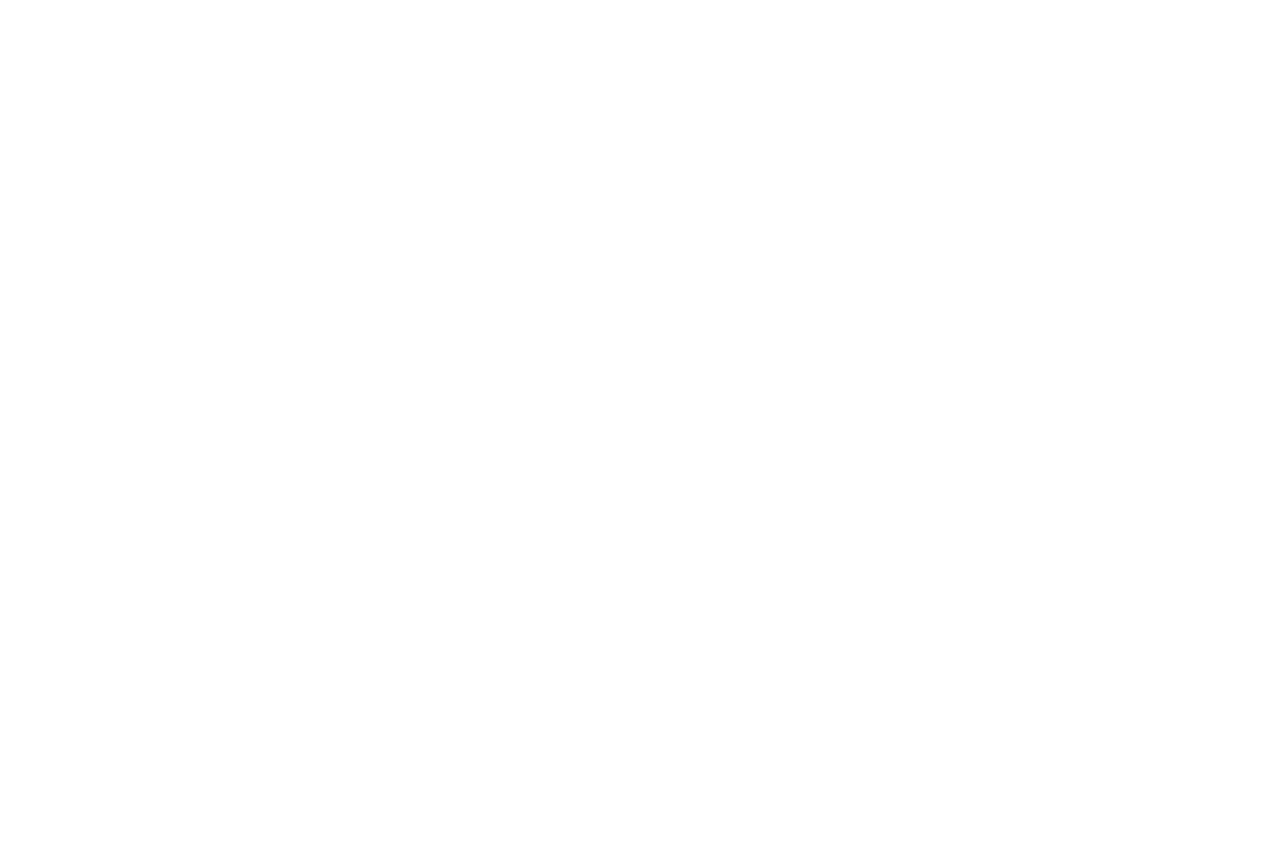
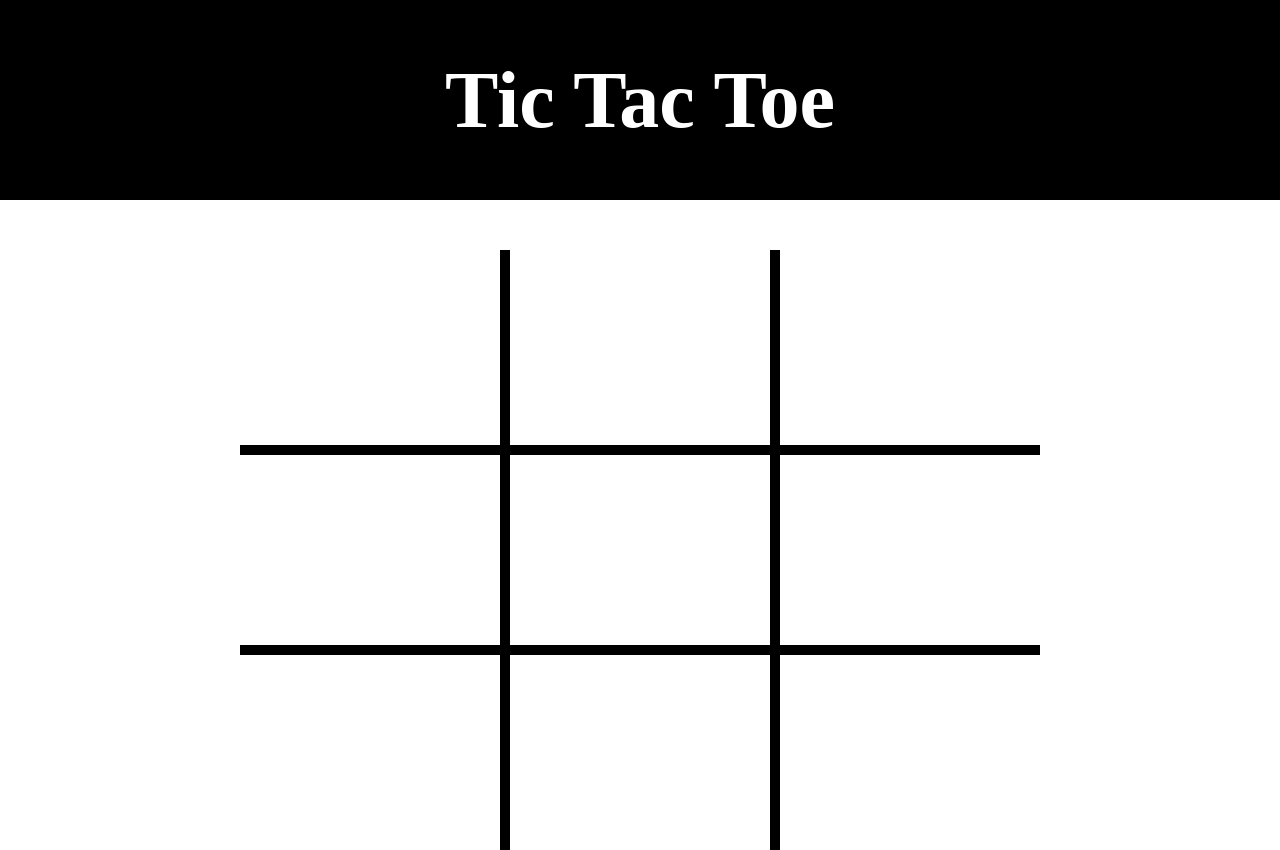
Before and after one commit to CrosscutX/tic-tac-toe, a plain HTML site: page index.html in a window 1280 px wide. Before the commit the page ends 800 px from the top, so only its background shows below. Drawn offline with Linux system fonts and the light colour scheme.

Commit message:
Basic HTML/CSS complete

```diff
--- a/index.html
+++ b/index.html
@@ -4,9 +4,33 @@
     <meta charset="UTF-8">
     <meta http-equiv="X-UA-Compatible" content="IE=edge">
     <meta name="viewport" content="width=device-width, initial-scale=1.0">
+    <link rel="stylesheet" href="style.css">
+    <script src="script.js" defer></script>
     <title>Tic Tac Toe</title>
 </head>
 <body>
+    <div class="header">
+        <h1>Tic Tac Toe</h1>
+    </div>
+    <main>
+        <div class="board">
+            <div class="row-1">
+                <div class="space-1"></div>
+                <div class="space-2"></div>
+                <div class="space-3"></div>
+            </div>
 
+            <div class="row-2">
+                <div class="space-4"></div>
+                <div class="space-5"></div>
+                <div class="space-6"></div>
+            </div>
+            <div class="row-3">
+                <div class="space-7"></div>
+                <div class="space-8"></div>
+                <div class="space-9"></div>
+            </div>
+        </div>
+    </main>
 </body>
 </html>
--- a/script.js
+++ b/script.js
@@ -0,0 +1,3 @@
+const Gameboard = {
+    gameboardArr: [],
+}
--- a/style.css
+++ b/style.css
@@ -3,3 +3,152 @@
     padding: 0px;
     box-sizing: border-box;
 }
+
+.header{
+    display: flex;
+    justify-content: center;
+    align-items: center;
+    height: 200px;
+    background-color: black;
+    color: white;
+}
+
+.header h1{
+    font-size: 5rem;
+}
+
+main{
+    margin-top: 50px;
+    display: flex;
+    justify-content: center;
+    align-items: center;
+}
+
+.board{
+    display: flex;
+    flex-direction: column;
+    justify-content: stretch;
+    align-items: stretch;
+    width: 800px;
+    height: 600px;
+    background-color: white;
+
+    font-size: 5rem;
+}
+/*Row 1*/
+.row-1{
+    flex: auto;
+    border-bottom: 5px solid black;
+
+    display: flex;
+    flex-direction: row;
+    justify-content: stretch;
+    align-items: stretch;
+
+    max-height: 200px;
+}
+
+.space-1{
+    flex: auto;
+    border-right: 10px solid black;
+
+    display: flex;
+    justify-content: center;
+    align-items: center;
+}
+
+.space-2{
+    flex: auto;
+    border-right: 10px solid black;
+
+    display: flex;
+    justify-content: center;
+    align-items: center;
+}
+
+.space-3{
+    flex: auto;
+
+    display: flex;
+    justify-content: center;
+    align-items: center;
+}
+
+/*Row 2*/
+.row-2{
+    flex: auto;
+    border-top: 5px solid black;
+    border-bottom: 5px solid black;
+
+    display: flex;
+    flex-direction: row;
+    justify-content: stretch;
+    align-items: stretch;
+
+    max-height: 200px;
+}
+
+.space-4{
+    flex: auto;
+    border-right: 10px solid black;
+
+    display: flex;
+    justify-content: center;
+    align-items: center;
+}
+
+.space-5{
+    flex: auto;
+    border-right: 10px solid black;
+
+    display: flex;
+    justify-content: center;
+    align-items: center;
+}
+
+.space-6{
+    flex: auto;
+
+    display: flex;
+    justify-content: center;
+    align-items: center;
+}
+
+/*Row 3*/
+.row-3{
+    flex: auto;
+    border-top: 5px solid black;
+
+    display: flex;
+    flex-direction: row;
+    justify-content: stretch;
+    align-items: stretch;
+
+    max-height: 200px;
+}
+
+.space-7{
+    flex: auto;
+    border-right: 10px solid black;
+
+    display: flex;
+    justify-content: center;
+    align-items: center;
+}
+
+.space-8{
+    flex: auto;
+    border-right: 10px solid black;
+
+    display: flex;
+    justify-content: center;
+    align-items: center;
+}
+
+.space-9{
+    flex: auto;
+
+    display: flex;
+    justify-content: center;
+    align-items: center;
+}
```
